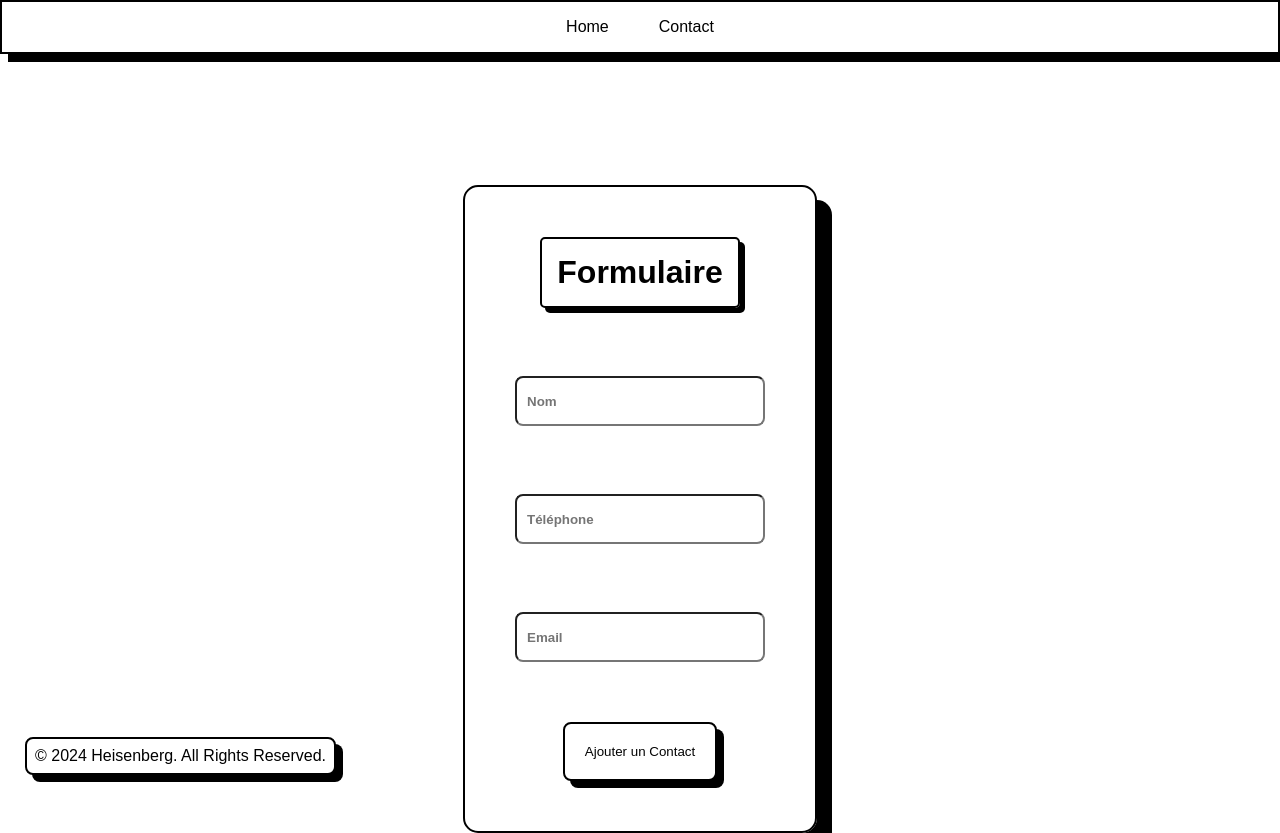
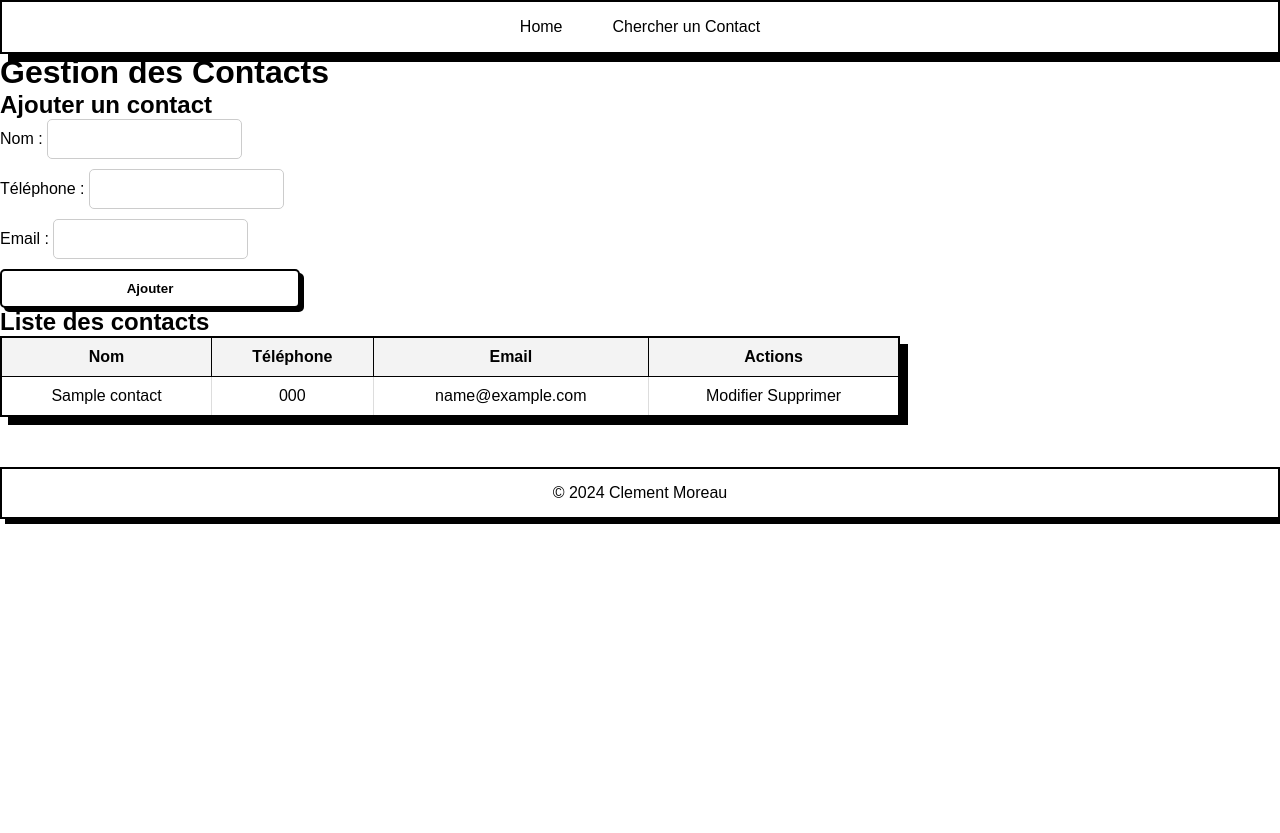
Before and after one commit to Clemom/CLEMENT-TP2, a PHP site: page / in a window 1280 px wide. After the commit the page ends 524 px from the top, so only its background shows below. Run offline with PHP 8.4, Linux system fonts and the light colour scheme; tables that the repository leaves empty hold one stand-in row (values such as "Sample post").

Commit message:
Appli fini mais pas stylisé

```diff
--- a/connect.php
+++ /dev/null
@@ -1,13 +0,0 @@
-<?php
-$servername = "localhost";
-$username = "root";
-$password = "";
-$dbName = "supdevinci";
-
-try {
-  $conn = new PDO("mysql:host=$servername;dbname=$dbName", $username, $password);
-  $conn->setAttribute(PDO::ATTR_ERRMODE, PDO::ERRMODE_EXCEPTION);
-
-} catch(PDOException $e) {
-  echo "Connection failed: " . $e->getMessage();
-}
--- a/css/style.css
+++ b/css/style.css
@@ -1,200 +1,137 @@
-*, body{
+/* Reset et styles globaux */
+*, body {
     margin: 0;
     padding: 0;
     font-family: Arial, Helvetica, sans-serif;
 }
 
 a {
-    background-color: rgb(255, 255, 255);
+    text-decoration: none;
+    color: black;
+    background-color: white;
 }
 
 .nav {
-    background-color: rgb(255, 255, 255);
+    background-color: white;
     height: 50px;
     display: flex;
-    flex-direction: row;
     justify-content: center;
     align-items: center;
-    border: solid black 2px;
-    box-shadow: black 8px 8px;
+    border: 2px solid black;
+    box-shadow: 8px 8px black;
 }
 
 .btnGroup {
-    background-color: rgb(255, 255, 255);
     display: flex;
-    flex-direction: row;
     justify-content: center;
     align-items: center;
     gap: 50px;
 }
 
-.btnGroup, a {
-    color: rgb(0, 0, 0);
-    text-decoration: none;
-    font-family: Arial, Helvetica, sans-serif;
+.btnGroup a {
     font-weight: 500;
+    color: black;
 }
 
+/* Formulaire d'ajout de contact */
 .fullForm {
     display: flex;
     flex-direction: column;
     justify-content: center;
     align-items: center;
-    gap: 35px;
-    margin-top: 180px;
-}
-
-h1 {
-    border: solid 2px black;
-    padding: 15px;
-    box-shadow: black 5px 5px;
-    border-radius: 5px;
-}
-
-.form {
-    display: flex;
-    flex-direction: column;
-    justify-content: center;
-    align-items: center;
-    margin-top: 250px;
-    gap: 35px;
-}
-
-.form, input {
-    width: 250px;
-    height: 50px;
-    border-radius: 8px;
-}
-
-.form, input, p {
-    font-weight: 700;
-}
-
-input {
-    padding-left: 10px;
-}
-
-.name {
-    display: flex;
-    flex-direction: column;
-    justify-content: center;
-    align-items: center;
+    margin-top: 50px;
     gap: 15px;
 }
 
-.telephone {
+form {
     display: flex;
     flex-direction: column;
-    justify-content: center;
-    align-items: center;
-    gap: 15px;
+    gap: 10px;
+    width: 300px;
 }
 
-.email {
-    display: flex;
-    flex-direction: column;
-    justify-content: center;
-    align-items: center;
-    gap: 15px;
+form input {
+    height: 40px;
+    padding: 8px;
+    border-radius: 5px;
+    border: 1px solid #ccc;
 }
 
-.allInput {
-    border: solid 2px rgb(0, 0, 0);
-    display: flex;
-    flex-direction: column;
-    justify-content: center;
-    align-items: center;
-    gap: 35px;
-    padding: 50px;
-    border-radius: 15px;
-    box-shadow: black 15px 15px;
-}
-
-.inputName, .inputTelephone, .inputMail {
-    background-color: rgb(255, 255, 255);
-}
-
-label{
-    color: white;
-}
-
-.btnAddContact {
-    color: rgb(3, 3, 3);
-    background-color: rgb(255, 255, 255);
-    padding: 20px;
-    border-radius: 8px;
-    border: solid black 2px;
-    box-shadow: 7px 7px black;
-    margin-top: 25px;
+form button {
+    background-color: white;
+    color: black;
+    font-weight: bold;
+    padding: 10px;
+    border-radius: 5px;
+    border: 2px solid black;
+    box-shadow: 4px 4px black;
     cursor: pointer;
 }
 
-.allContact {
+form button:hover {
+    background-color: #f3f3f3;
+}
+
+/* Tableau des contacts */
+.table-container {
     display: flex;
     justify-content: center;
-    align-items: center;
-    margin-top: 250px;
+    margin-top: 50px;
 }
 
-.contactBoard {
-    display: inline-block;
-    border-radius: 8px;
-    margin: 0 auto;
-    border: black solid 3px;
-    box-shadow: 10px 10px black;
-    overflow-x: auto;
+table {
+    border-collapse: collapse;
+    width: 80%;
+    max-width: 900px;
+    border: 2px solid black;
+    box-shadow: 8px 8px black;
 }
 
-.table {
-    border: black solid 2px;
-    table-layout: auto;
-}
-
-
-
 caption {
-    font-size: 25px;
-    font-weight: 800;
-    margin-bottom: 15px;
-    margin-top: 15px;
-}
-
-table, th, td {
-    padding: 8px;
-    text-align: center;
+    font-size: 20px;
+    font-weight: bold;
+    margin-bottom: 10px;
 }
 
 thead th {
     background-color: #f3f3f3;
+    padding: 10px;
     font-weight: bold;
+    border: 1px solid black;
 }
 
 tbody td {
+    padding: 10px;
+    border: 1px solid #ddd;
+    text-align: center;
     background-color: white;
 }
 
-td {
-    display: table-cell;
+tbody tr:hover {
+    background-color: #f9f9f9;
 }
 
-tr {
-    display: table-row;
+.actions a {
+    display: inline-block;
+    margin: 5px;
+    padding: 5px 10px;
+    border: 2px solid black;
+    border-radius: 5px;
+    background-color: white;
+    box-shadow: 3px 3px black;
+    cursor: pointer;
 }
 
-.infoBdd {
-    margin-left: 65px;
+.actions a:hover {
+    background-color: #e0e0e0;
 }
 
+/* Pied de page */
 .footer {
-    color: rgb(0, 0, 0);
-    background-color: rgb(255, 255, 255);
-    padding: 8px;
-    border-radius: 8px;
-    border: solid black 2px;
-    box-shadow: 7px 7px black;
-    margin-top: 25px;
-    position: absolute;
-    bottom: 0px;
-    margin-bottom: 25px;
-    margin-left: 25px;
+    margin-top: 50px;
+    padding: 15px;
+    background-color: white;
+    text-align: center;
+    border: 2px solid black;
+    box-shadow: 5px 5px black;
 }
--- a/data.php
+++ b/data.php
@@ -1,33 +1,76 @@
 <?php
-require_once("./connect.php");
+require_once './db.php';
 
-if ($_SERVER["REQUEST_METHOD"] == "POST") {
-    $name = isset($_POST['name']) ? $_POST['name'] : '';
-    $telephone = isset($_POST['telephone']) ? $_POST['telephone'] : '';
-    $email = isset($_POST['email']) ? $_POST['email'] : '';
-    if (!empty($name) && !empty($telephone) && !empty($email)) {
-        $conn->query("INSERT INTO `user` (`name`, `email`, `telephone`) VALUES ('$name', '$email', '$telephone')");
-    }
-
+/**
+ * Ajouter un contact dans la base de données
+ *
+ * @param string $name Le nom du contact
+ * @param string $email L'email du contact
+ * @param string $telephone Le numéro de téléphone du contact
+ * @return bool Succès ou échec de l'opération
+ */
+function addContact($name, $email, $telephone) {
+    $conn = connectDB();
+    $query = $conn->prepare("INSERT INTO contact (name, email, telephone) VALUES (:name, :email, :telephone)");
+    $query->bindParam(':name', $name);
+    $query->bindParam(':email', $email);
+    $query->bindParam(':telephone', $telephone);
+    return $query->execute();
 }
 
+/**
+ * Récupérer tous les contacts
+ *
+ * @return array Liste de tous les contacts
+ */
+function getAllContacts() {
+    $conn = connectDB();
+    $query = $conn->query("SELECT * FROM contact");
+    return $query->fetchAll(PDO::FETCH_ASSOC);
+}
 
-function afficherContact($conn) {
-    $data = $conn->query("SELECT * FROM user");
-    if ( !empty($data)) {
-        foreach ($data as $row) {
-            echo "<tr>";
-            echo "<td class='px-4 py-2 border'>" . $row['name']. "</td>";
-            echo "<td class='px-4 py-2 border'>" . $row['telephone'] . "</td>";
-            echo "<td class='px-4 py-2 border'>" . $row['email'] . "</td>";
-            echo "</tr>";
+/**
+ * Supprimer un contact par ID
+ *
+ * @param int $id L'ID du contact
+ * @return bool Succès ou échec de la suppression
+ */
+function deleteContact($id) {
+    $conn = connectDB();
+    $query = $conn->prepare("DELETE FROM contact WHERE id = :id");
+    $query->bindParam(':id', $id, PDO::PARAM_INT);
+    return $query->execute();
+}
 
-        }
-    } else {
-        echo "<tr><td colspan='3' class='px-4 py-2 border text-center'>Aucun contact ajouté.</td></tr>";
-    }
+/**
+ * Mettre à jour un contact
+ *
+ * @param int $id L'ID du contact
+ * @param string $name Le nouveau nom du contact
+ * @param string $email Le nouvel email du contact
+ * @param string $telephone Le nouveau numéro de téléphone du contact
+ * @return bool Succès ou échec de la mise à jour
+ */
+function updateContact($id, $name, $email, $telephone) {
+    $conn = connectDB();
+    $query = $conn->prepare("UPDATE contact SET name = :name, email = :email, telephone = :telephone WHERE id = :id");
+    $query->bindParam(':id', $id, PDO::PARAM_INT);
+    $query->bindParam(':name', $name);
+    $query->bindParam(':email', $email);
+    $query->bindParam(':telephone', $telephone);
+    return $query->execute();
 }
-if ($_SERVER["REQUEST_METHOD"] == "POST") {
-    header('Location: index.php');
-    exit;
+
+/**
+ * Récupérer un contact par ID
+ *
+ * @param int $id L'ID du contact
+ * @return array|null Les informations du contact ou null si non trouvé
+ */
+function getContact($id) {
+    $conn = connectDB();
+    $query = $conn->prepare("SELECT * FROM contact WHERE id = :id");
+    $query->bindParam(':id', $id, PDO::PARAM_INT);
+    $query->execute();
+    return $query->fetch(PDO::FETCH_ASSOC);
 }
--- /dev/null
+++ b/db.php
@@ -0,0 +1,15 @@
+<?php
+function connectDB() {
+    $servername = "localhost";
+    $username = "root";
+    $password = "";
+    $dbName = "contacts_db";
+
+    try {
+        $conn = new PDO("mysql:host=$servername;dbname=$dbName", $username, $password);
+        $conn->setAttribute(PDO::ATTR_ERRMODE, PDO::ERRMODE_EXCEPTION);
+        return $conn;
+    } catch (PDOException $e) {
+        die("Connection failed: " . $e->getMessage());
+    }
+}
--- a/footer.php
+++ b/footer.php
@@ -1,6 +1,6 @@
 
 
 <footer class="footer">
-      <span class="copyright">© 2024 Heisenberg. All Rights Reserved.
+      <span class="copyright">© 2024 Clement Moreau
     </span>
 </footer>
--- a/header.php
+++ b/header.php
@@ -5,6 +5,5 @@
       href="./"
       class="btnHome">Home</a>
       <a
-      href="./contact.php"
-      class="btnContact">Contact</a>
+      href="search_contact.php">Chercher un Contact</a>
 </nav>
--- a/index.php
+++ b/index.php
@@ -1,68 +1,65 @@
-<?php require_once('data.php') ?>
-<?php require_once("./header.php") ?>
-<?php require_once("./footer.php") ?>
-<?php require_once("./connect.php") ?>
+<?php require_once("./header.php")?>
+<?php require_once './data.php';
+$contacts = getAllContacts();
+?>
+
 
 <!DOCTYPE html>
 <html lang="en">
 
 <head>
     <meta charset="UTF-8">
+    <meta name="viewport" content="width=device-width, initial-scale=1.0">
     <link href="./css/style.css" rel="stylesheet">
-    <meta name="viewport" content="width=device-width, initial-scale=1.0">
-    <title>TP2-CLEMENT</title>
+    <title>Gestion des Contacts</title>
 </head>
 
 <body>
+    <nav></nav>
+    <h1>Gestion des Contacts</h1>
 
-    <div class="fullForm">
-        <form method="POST" action="data.php" class="form">
-            <div class="allInput">
-                <h1>Formulaire</h1>
-                <div class="name">
-                    <label for="name">
-                        Nom
-                    </label>
-                    <input
-                        name="name"
-                        class="inputName"
-                        id="name"
-                        type="text"
-                        placeholder="Nom">
-                </div>
+    <h2>Ajouter un contact</h2>
+    <form method="POST" action="add_contact.php">
+        <div>
+            <label for="name">Nom :</label>
+            <input type="text" name="name" id="name" required>
+        </div>
+        <div>
+            <label for="telephone">Téléphone :</label>
+            <input type="tel" name="telephone" id="telephone" required>
+        </div>
+        <div>
+            <label for="email">Email :</label>
+            <input type="email" name="email" id="email" required>
+        </div>
+        <button type="submit">Ajouter</button>
+    </form>
 
-                <div class="telephone">
-                    <label for="telephone">
-                        Téléphone
-                    </label>
-                    <input
-                        name="telephone"
-                        class="inputTelephone"
-                        id="telephone"
-                        type="tel"
-                        placeholder="Téléphone">
-                </div>
-                <div class="email">
-                    <label class="" for="email">
-                        Email
-                    </label>
-                    <input
-                        name="email"
-                        class="inputMail"
-                        id="email"
-                        type="email"
-                        placeholder="Email">
-                </div>
-
-            <button type="submit" class="btnAddContact">
-                Ajouter un Contact
-            </button>
-            </div>
-        </form>
-    </div>
-
-
+    <h2>Liste des contacts</h2>
+    <table>
+        <thead>
+            <tr>
+                <th>Nom</th>
+                <th>Téléphone</th>
+                <th>Email</th>
+                <th>Actions</th>
+            </tr>
+        </thead>
+        <tbody>
+            <?php foreach ($contacts as $contact): ?>
+                <tr>
+                    <td><?= htmlspecialchars($contact['name']) ?></td>
+                    <td><?= htmlspecialchars($contact['telephone']) ?></td>
+                    <td><?= htmlspecialchars($contact['email']) ?></td>
+                    <td>
+                        <a href="edit.php?id=<?= $contact['id'] ?>">Modifier</a>
+                        <a href="delete_contact.php?id=<?= $contact['id'] ?>">Supprimer</a>
+                    </td>
+                </tr>
+            <?php endforeach; ?>
+        </tbody>
+    </table>
 </body>
-
+<?php require_once("./footer.php");?>
 
 </html>
```
Also changed, not shown: add_contact.php (added, +29 -0 lines), contact.php (deleted, +0 -39 lines), delete_contact.php (added, +15 -0 lines), edit.php (added, +46 -0 lines), get_contact.php (added, +17 -0 lines), search_contact.php (added, +60 -0 lines), sql/init.sql (added, +9 -0 lines), update_contact.php (added, +30 -0 lines), README.md, 1 other file.
